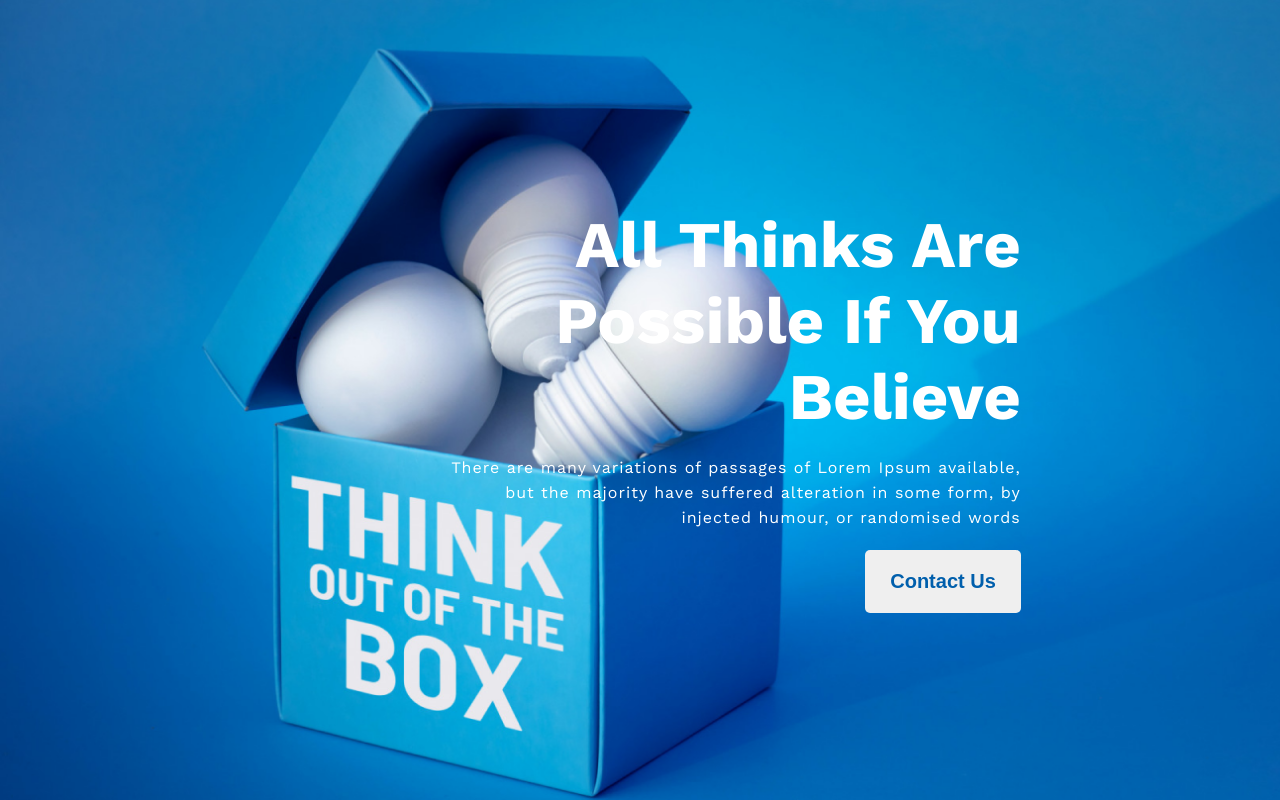
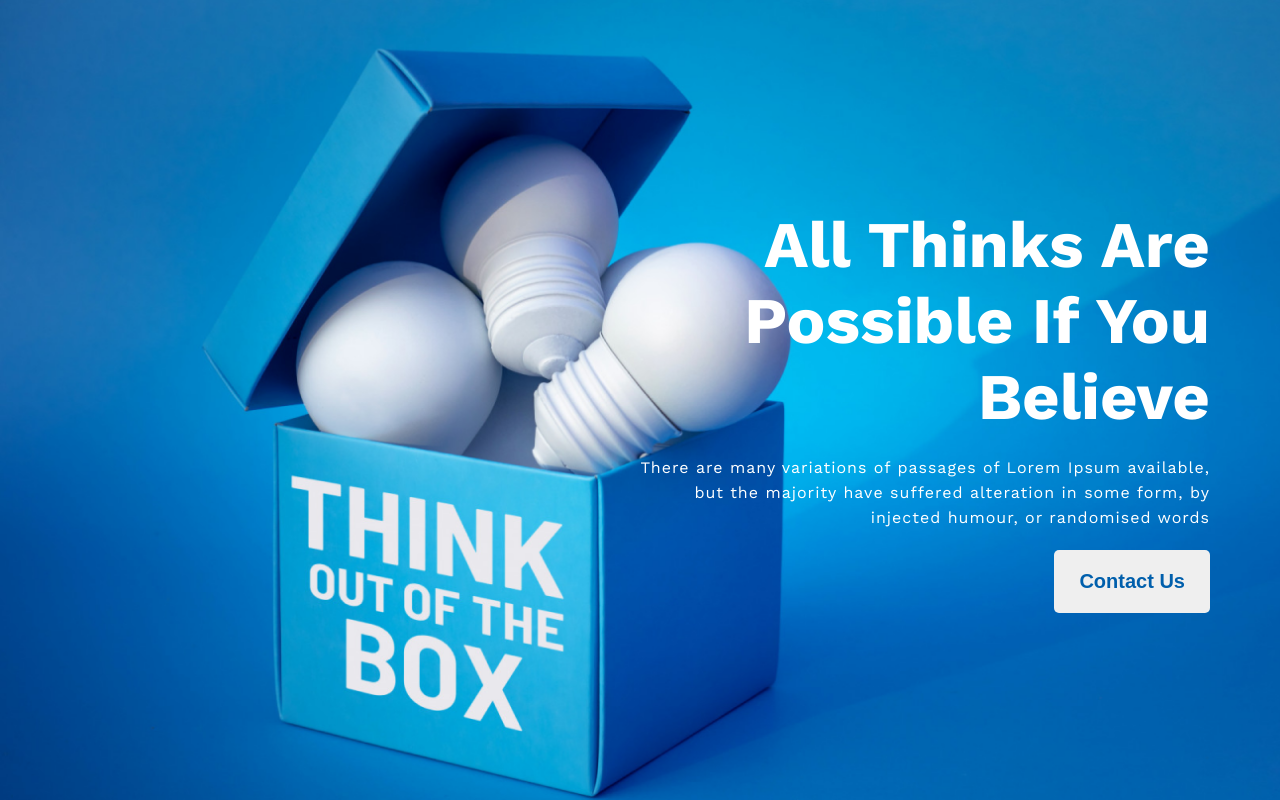
Before and after one commit to FahimDeveloper/assignemt_1, a plain HTML site: page index.html in a window 1280 px wide. Shown: the top 800 px of the page. Drawn offline with nearby package versions, Linux system fonts and the light colour scheme.

Commit message:
css bug fix

```diff
--- a/style.css
+++ b/style.css
@@ -49,7 +49,7 @@ ul {
 }
 
 .container {
-    width: 59.5%;
+    width: 1140px;
     margin: auto;
 }
 
```
